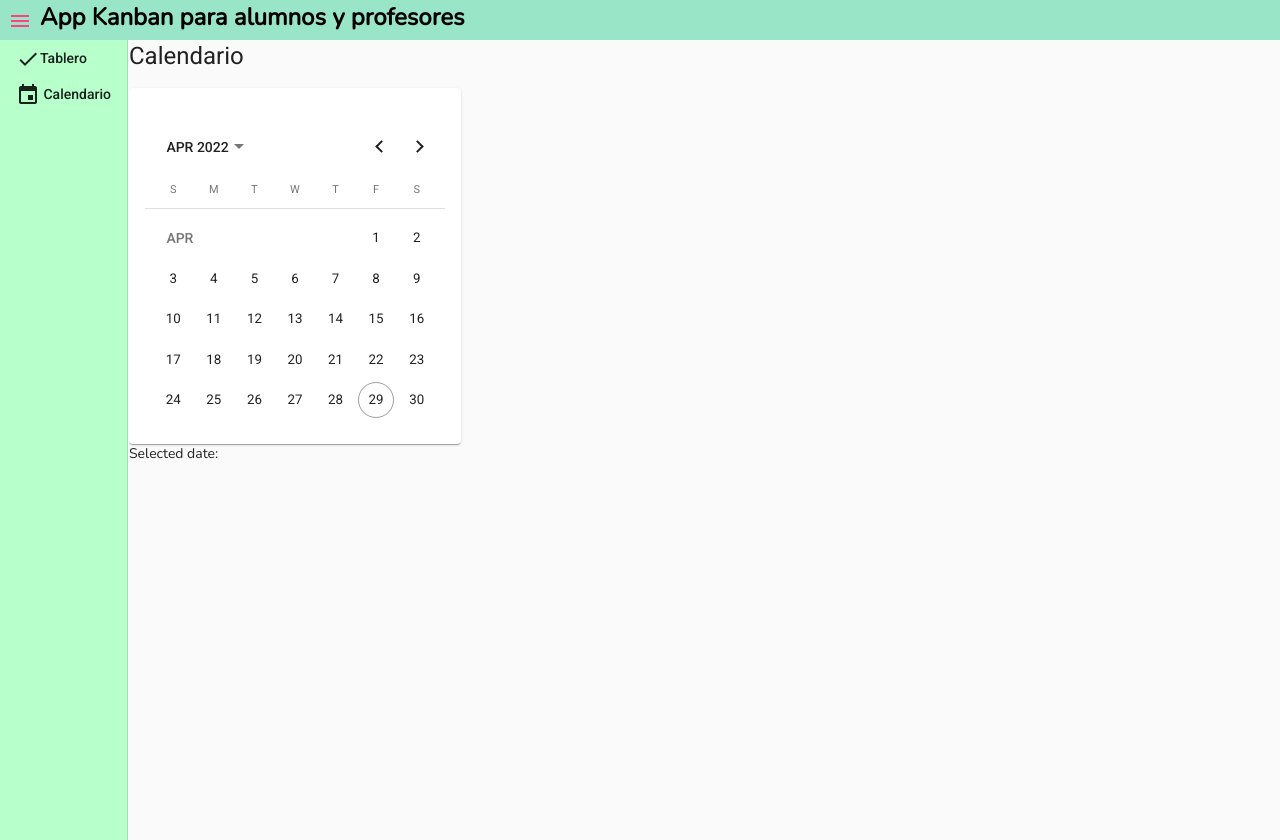
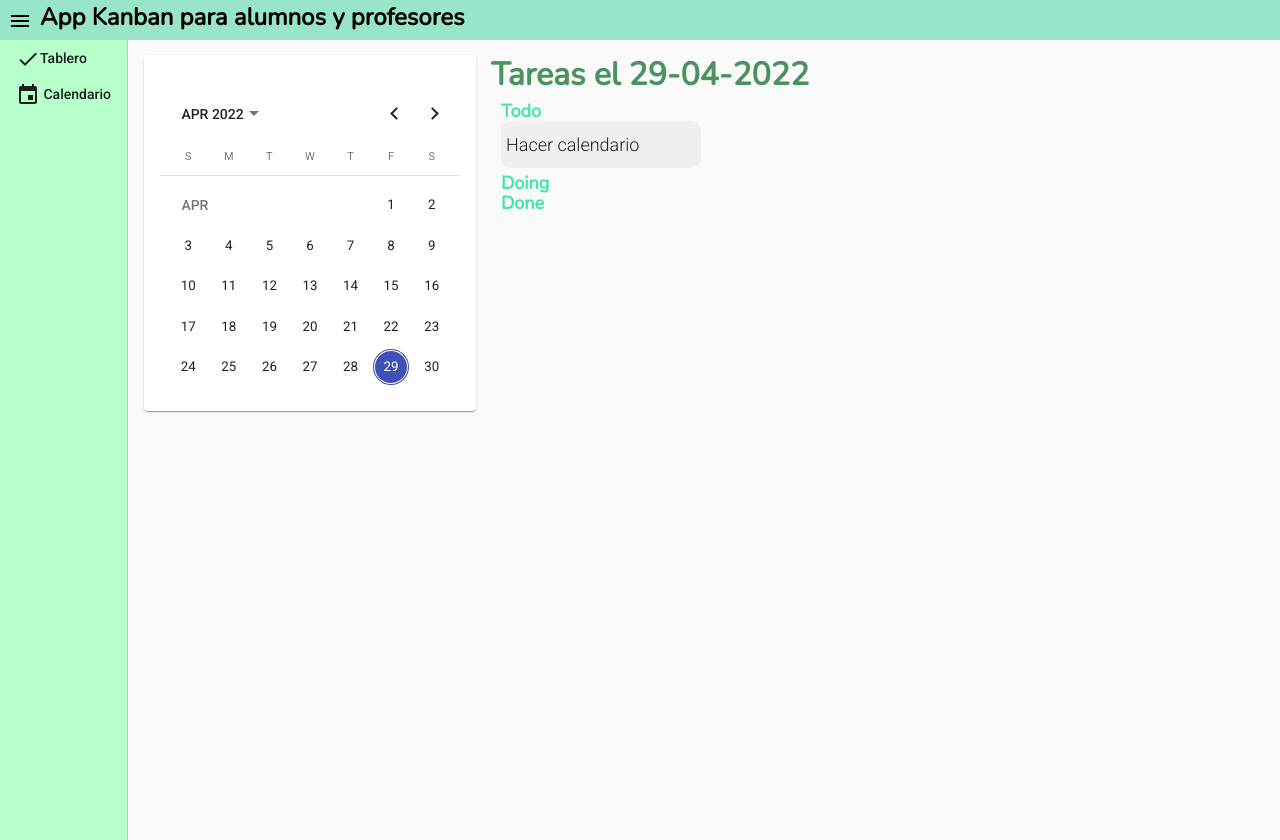
Before and after one commit to MarioQuerolAmondarain/App-kanban-front, an Angular app: page /calendario in a window 1280 px wide. Built offline with nearby package versions, Linux system fonts and the light colour scheme.

Commit message:
Se implementa la visualización de las tareas según el día seleccionado

```diff
--- a/src/app/shared/header/header.component.html
+++ b/src/app/shared/header/header.component.html
@@ -1,5 +1,5 @@
 <div class="contenedor">
-  <button mat-icon-button color="accent" aria-label="Abrir menu" (click)="openMenu()">
+  <button mat-icon-button aria-label="Abrir menu" (click)="openMenu()">
     <mat-icon>menu</mat-icon>
   </button>
   <span class="titulo">App Kanban para alumnos y profesores</span>
--- a/src/app/todolist/calendar/calendar.component.html
+++ b/src/app/todolist/calendar/calendar.component.html
@@ -1,5 +1,22 @@
-<h1>Calendario</h1>
-<mat-card class="demo-inline-calendar-card" style="width: 300px;">
-  <mat-calendar [(selected)]="selected"></mat-calendar>
-</mat-card>
-<p>Selected date: {{selected}}</p>
+<div class="container">
+  <mat-card class="demo-inline-calendar-card" style="width: 300px;">
+    <mat-calendar [(selected)]="selected"></mat-calendar>
+  </mat-card>
+  <div class="columnaTareas">
+    <span class="titulo">Tareas el {{ getFecha() }}</span>
+    <div class="tareaContainer">
+      <span class="subtitulo">Todo</span>
+      <div *ngFor="let tarea of getTareasToDo()">
+        <app-tarea-card [tarea]="tarea"></app-tarea-card>
+      </div>
+      <span class="subtitulo">Doing</span>
+      <div *ngFor="let tarea of getTareasDoing()">
+        <app-tarea-card [tarea]="tarea"></app-tarea-card>
+      </div>
+      <span class="subtitulo">Done</span>
+      <div *ngFor="let tarea of getTareasDone()">
+        <app-tarea-card [tarea]="tarea"></app-tarea-card>
+      </div>
+    </div>
+  </div>
+</div>
--- a/src/app/todolist/calendar/calendar.component.scss
+++ b/src/app/todolist/calendar/calendar.component.scss
@@ -0,0 +1,28 @@
+.titulo{
+  color: #4A925E;
+  font-size: xx-large;
+  font-weight: bolder;
+}
+.subtitulo{
+  color: #43E5A8;
+  font-size: large;
+  font-weight: bolder;
+}
+.tareaContainer{
+  margin: 10px;
+  display: flex;
+  flex-direction: column;
+  flex-wrap: nowrap;
+}
+.container{
+  margin: 15px;
+  display: flex;
+  flex-direction: row;
+}
+.space{
+  width: 100px;
+}
+.columnaTareas{
+  margin-top: 10px;
+  margin-left: 15px;
+}
--- a/src/app/todolist/calendar/calendar.component.ts
+++ b/src/app/todolist/calendar/calendar.component.ts
@@ -1,4 +1,8 @@
+import { EstadoTareas } from './../models/estadoTareas.enum';
+import { formatDate } from '@angular/common';
 import { Component, OnInit } from '@angular/core';
+import { Tarea } from '../models/tarea.model';
+import { TodolistService } from './../todolist.service';
 
 @Component({
   selector: 'app-calendar',
@@ -6,10 +10,21 @@ import { Component, OnInit } from '@angular/core';
   styleUrls: ['./calendar.component.scss']
 })
 export class CalendarComponent implements OnInit {
-  selected!: Date | null;
-  constructor() { }
+  selected: Date = new Date();
+  constructor(private todolistService: TodolistService) { }
 
   ngOnInit(): void {
   }
-
+  getTareasToDo(){
+    return this.todolistService.getTareasPorFechaYEstado(this.selected, EstadoTareas.TODO);
+  }
+  getTareasDoing(){
+    return this.todolistService.getTareasPorFechaYEstado(this.selected, EstadoTareas.DOING);
+  }
+  getTareasDone(){
+    return this.todolistService.getTareasPorFechaYEstado(this.selected, EstadoTareas.DONE);
+  }
+  getFecha(): string{
+    return formatDate(this.selected, 'dd-MM-yyyy', 'en')
+  }
 }
--- a/src/app/todolist/todolist.service.ts
+++ b/src/app/todolist/todolist.service.ts
@@ -2,6 +2,7 @@ import { PrioridadTareas } from './models/PrioridadTareas.enum';
 import { EstadoTareas } from './models/estadoTareas.enum';
 import { Tarea } from './models/tarea.model';
 import { Injectable } from '@angular/core';
+import { formatDate } from '@angular/common';
 
 @Injectable({
   providedIn: 'root'
@@ -27,4 +28,15 @@ export class TodolistService {
     });
   }
 
+  getTareasPorFecha(date: Date){
+    return this.tareas.filter((tarea) => {
+      return tarea.fechaLimite === formatDate(date, 'dd-MM-yyyy', 'en');
+    });
+  }
+
+  getTareasPorFechaYEstado(date: Date, estado: EstadoTareas){
+    return this.tareas.filter((tarea) => {
+      return tarea.fechaLimite === formatDate(date, 'dd-MM-yyyy', 'en') && tarea.estado === estado;;
+    });
+  }
 }
```
